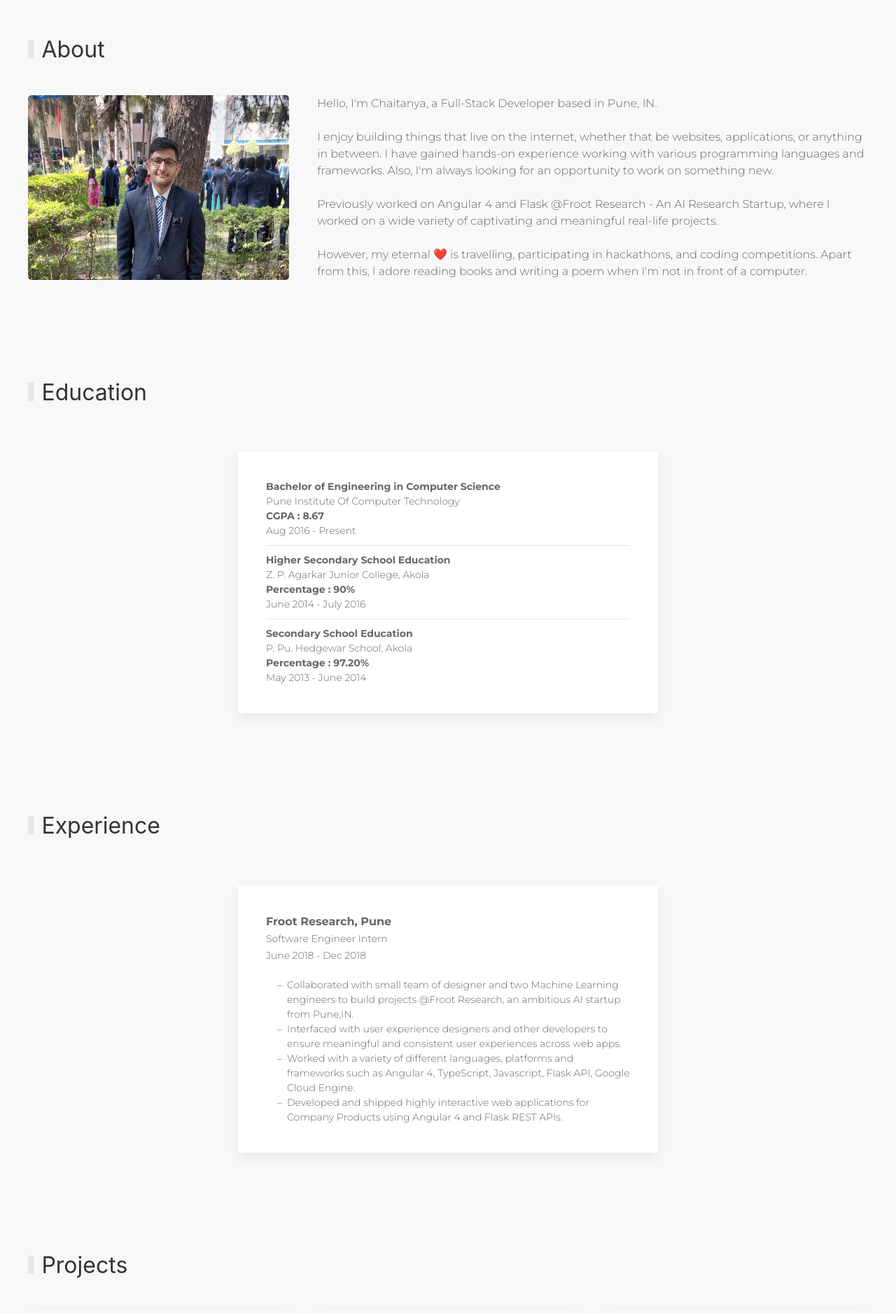
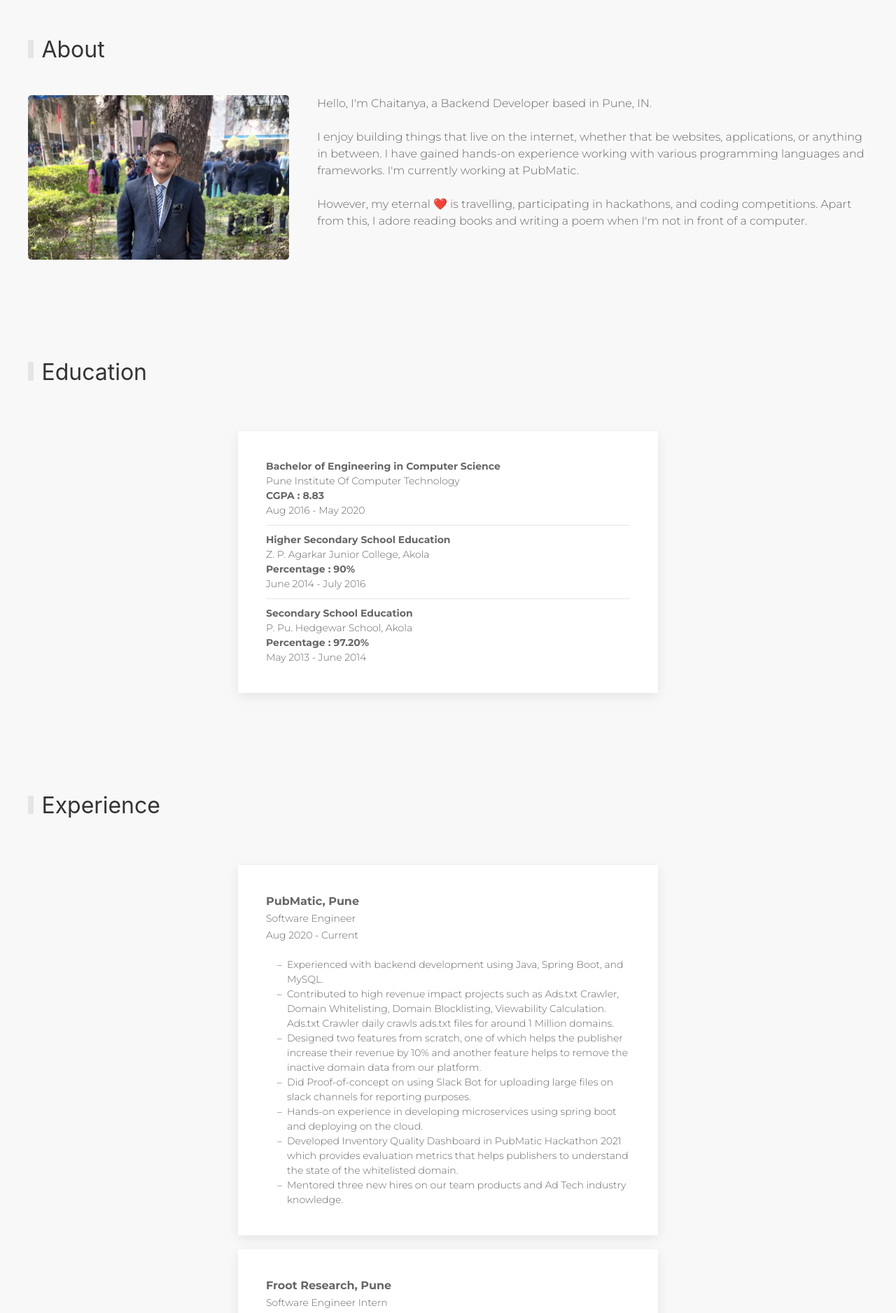
Before and after one commit to chaitanyagawande/Portfolio-v1, an Angular app: page / in a window 1280 px wide. Shown: the part 820-2696 px from the top of the page at 70% size. Built offline with nearby package versions, Linux system fonts and the light colour scheme; some icons are missing; a web font is replaced by a local one; what ngx-page-scroll-core would draw is missing.

Commit message:
updated introduction.

```diff
--- a/src/app/components/landing-image/landing-image.component.html
+++ b/src/app/components/landing-image/landing-image.component.html
@@ -15,7 +15,7 @@
                 <p class="uk-margin-medium uk-text-lead">
                     Hello 👋, I am <b>Chaitanya Gawande</b>
                     <br>
-                    <span>Full Stack Developer 🚀</span>
+                    <span>Backend Developer 🚀</span>
                 </p>
 
                 <div uk-grid="" class="uk-child-width-auto uk-grid-medium uk-flex-inline uk-flex-center uk-grid">
--- a/src/assets/introduction.json
+++ b/src/assets/introduction.json
@@ -81,15 +81,15 @@
         "Tech Enthusiast"
     ],
     "Profile_Picture": "assets/images/profile_pic.jpg",
-    "About_Me": "Hello, I'm Chaitanya, a Full-Stack Developer based in Pune, IN.<br/><br/>\r\n\r\nI enjoy building things that live on the internet, whether that be websites, applications, or anything in between. I have gained hands-on experience working with various programming languages and frameworks. Also, I'm always looking for an opportunity to work on something new.<br/><br/>\r\n\r\nPreviously worked on Angular 4 and Flask @Froot Research - An AI Research Startup, where I worked on a wide variety of captivating and meaningful real-life projects. <br/><br/>\r\n\r\nHowever, my eternal \u2764\uFE0F is travelling, participating in hackathons, and coding competitions. Apart from this, I adore reading books and writing a poem when I'm not in front of a computer.",
+    "About_Me": "Hello, I'm Chaitanya, a Backend Developer based in Pune, IN.<br/><br/>\r\n\r\nI enjoy building things that live on the internet, whether that be websites, applications, or anything in between. I have gained hands-on experience working with various programming languages and frameworks. I'm currently working at PubMatic. <br/><br/>\r\n\r\nHowever, my eternal \u2764\uFE0F is travelling, participating in hackathons, and coding competitions. Apart from this, I adore reading books and writing a poem when I'm not in front of a computer.",
     "Education": [
         {
             "Degree": "Bachelor of Engineering in Computer Science",
             "College_Name": "Pune Institute Of Computer Technology",
             "Start_Year": "Aug 2016",
-            "End_Year": "Present",
+            "End_Year": "May 2020",
             "Score_Type": "CGPA",
-            "Score": "8.67"
+            "Score": "8.83"
         },
         {
             "Degree": "Higher Secondary School Education",
@@ -109,6 +109,21 @@
         }
     ],
     "Experiences": [
+        {
+            "Company": "PubMatic, Pune",
+            "Designation": "Software Engineer",
+            "Start_Date": "Aug 2020",
+            "End_Date": "Current",
+            "Job_Details" : [
+                "Experienced with backend development using Java, Spring Boot, and MySQL.",
+                "Contributed to high revenue impact projects such as Ads.txt Crawler, Domain Whitelisting, Domain Blocklisting, Viewability Calculation. Ads.txt Crawler daily crawls ads.txt files for around 1 Million domains.",
+                "Designed two features from scratch, one of which helps the publisher increase their revenue by 10% and another feature helps to remove the inactive domain data from our platform.",
+                "Did Proof-of-concept on using Slack Bot for uploading large files on slack channels for reporting purposes.",
+                "Hands-on experience in developing microservices using spring boot and deploying on the cloud.",
+                "Developed Inventory Quality Dashboard in PubMatic Hackathon 2021 which provides evaluation metrics that helps publishers to understand the state of the whitelisted domain.",
+                "Mentored three new hires on our team products and Ad Tech industry knowledge."
+            ]
+        },
         {
             "Company": "Froot Research, Pune",
             "Designation": "Software Engineer Intern",
@@ -337,7 +352,7 @@
                     "name": "C++ (Proficient)"
                 },
                 {
-                    "name": "Java (Intermediate)"
+                    "name": "Java (Proficient)"
                 },
                 {
                     "name": "Python 3 (Intermediate)"
@@ -351,25 +366,16 @@
                     "name": "HTML 5"
                 },
                 {
-                    "name": "CSS/Sass"
+                    "name": "CSS"
                 },
                 {
-                    "name": "Bootstrap 4"
-                },
-                {
-                    "name": "Javascript (ES5)"
-                },
-                {
-                    "name": "Typescript"
+                    "name": "Javascript"
                 },
                 {
                     "name": "Angular 4"
                 },
                 {
-                    "name": "Gulp"
-                },
-                {
-                    "name": "D3"
+                    "name": "Bootstrap 4"
                 }
             ]
         },
@@ -377,22 +383,16 @@
             "name": "Back-End Technologies",
             "skill_set": [
                 {
-                    "name": "Django"
-                },
-                {
-                    "name": "Flask"
+                    "name": "Java"
                 },
                 {
                     "name": "Servlet & JSP"
                 },
                 {
-                    "name": "Spring Boot (Beginner)"
+                    "name": "Spring Boot"
                 },
                 {
                     "name": "MySQL"
-                },
-                {
-                    "name": "MongoDB"
                 }
             ]
         },
@@ -400,34 +400,19 @@
             "name": "Tools",
             "skill_set": [
                 {
-                    "name": "Linux"
-                },
-                {
                     "name": "Git & Github"
                 },
                 {
                     "name": "Eclipse"
                 },
                 {
-                    "name": "VSCode"
+                    "name": "Docker"
                 },
                 {
-                    "name": "Atom"
-                },
-                {
-                    "name": "Sublime Text"
-                },
-                {
-                    "name": "Microsoft Azure"
-                },
-                {
-                    "name": "Google Cloud"
+                    "name": "Kubernetes"
                 },
                 {
                     "name": "Postman"
-                },
-                {
-                    "name": "Chrome DevTools"
                 }
             ]
         }
--- a/src/index.html
+++ b/src/index.html
@@ -9,14 +9,18 @@
   <meta http-equiv="Content-Type" content="text/html;charset=UTF-8">
   <meta property="og:type" content="website" />
   <meta property="og:site_name" content="Chaitanya Gawande Portfolio" />
-	<meta property="og:url" content="chaitanyagawande.tech" />
+  <meta property="og:url" content="chaitanyagawande.tech" />
   <meta property="og:title" content="Chaitanya Gawande Portfolio" />
-  <meta property="og:description" content="Hello, I'm Chaitanya, a Full-Stack Developer based in Pune, IN. I enjoy building things that live on the internet, whether that be websites, applications, or anything in between. I have gained hands-on experience working with various programming languages and frameworks. Also, I'm always looking for an opportunity to work on something new. Previously worked on Angular 4 and Flask @Froot Research - An AI Research Startup, where I worked on a wide variety of captivating and meaningful real-life projects. However, my eternal ❤️ is travelling, participating in hackathons, and coding competitions. Apart from this, I adore reading books and writing a poem when I'm not in front of a computer.">
-	<meta itemprop="name" content="Chaitanya Gawande Portfolio" />
-  <meta itemprop="description" content="Hello, I'm Chaitanya, a Full-Stack Developer based in Pune, IN. I enjoy building things that live on the internet, whether that be websites, applications, or anything in between. I have gained hands-on experience working with various programming languages and frameworks. Also, I'm always looking for an opportunity to work on something new. Previously worked on Angular 4 and Flask @Froot Research - An AI Research Startup, where I worked on a wide variety of captivating and meaningful real-life projects. However, my eternal ❤️ is travelling, participating in hackathons, and coding competitions. Apart from this, I adore reading books and writing a poem when I'm not in front of a computer.">
-  <meta name="title" content="Chaitanya Gawande | Full Stack Developer | Software Developer | Tech Enthusiast">
-  <meta name="description" content="Hello, I'm Chaitanya, a Full-Stack Developer based in Pune, IN. I enjoy building things that live on the internet, whether that be websites, applications, or anything in between. I have gained hands-on experience working with various programming languages and frameworks. Also, I'm always looking for an opportunity to work on something new. Previously worked on Angular 4 and Flask @Froot Research - An AI Research Startup, where I worked on a wide variety of captivating and meaningful real-life projects. However, my eternal ❤️ is travelling, participating in hackathons, and coding competitions. Apart from this, I adore reading books and writing a poem when I'm not in front of a computer.">
-  <meta name="keywords" content="Software Developer, Full-Stack Developer, Tech Enthusiast, Angular Developer, Django Developer, Competitive Programmer, Backend Engineer, Frontend Engineer, Portfolio, Developer, Programmer, ">
+  <meta property="og:description"
+    content="Hello, I'm Chaitanya, a Software Engineer based in Pune, IN. I enjoy building things that live on the internet, whether that be websites, applications, or anything in between. I have gained hands-on experience working with various programming languages and frameworks. Currently working at PubMatic. However, my eternal ❤️ is travelling, participating in hackathons, and coding competitions. Apart from this, I adore reading books and writing a poem when I'm not in front of a computer.">
+  <meta itemprop="name" content="Chaitanya Gawande Portfolio" />
+  <meta itemprop="description"
+    content="Hello, I'm Chaitanya, a Software Engineer based in Pune, IN. I enjoy building things that live on the internet, whether that be websites, applications, or anything in between. I have gained hands-on experience working with various programming languages and frameworks. Currently working at PubMatic. However, my eternal ❤️ is travelling, participating in hackathons, and coding competitions. Apart from this, I adore reading books and writing a poem when I'm not in front of a computer.">
+  <meta name="title" content="Chaitanya Gawande | Backend Developer | Software Developer | Java Developer">
+  <meta name="description"
+    content="Hello, I'm Chaitanya, a Software Engineer based in Pune, IN. I enjoy building things that live on the internet, whether that be websites, applications, or anything in between. I have gained hands-on experience working with various programming languages and frameworks. Currently working at PubMatic. However, my eternal ❤️ is travelling, participating in hackathons, and coding competitions. Apart from this, I adore reading books and writing a poem when I'm not in front of a computer.">
+  <meta name="keywords"
+    content="Software Developer, Software Engineer, Tech Enthusiast, Angular Developer, Django Developer, Competitive Programmer, Backend Engineer, Frontend Engineer, Portfolio, Developer, Programmer, ">
   <meta name="robots" content="index, follow">
   <meta http-equiv="Content-Type" content="text/html; charset=utf-8">
   <meta name="language" content="English">
@@ -24,7 +28,7 @@
   <meta name="author" content="Chaitanya Gawande, cgawande12@gmail.com">
 
   <!-- Title -->
-  <title>Chaitanya Gawande | Full Stack Developer</title>
+  <title>Chaitanya Gawande | Backend Developer</title>
   <base href="/">
 
   <!-- Favicon.ico -->
@@ -35,7 +39,8 @@
 
   <!-- Styles -->
   <link rel="stylesheet" href="https://fonts.googleapis.com/css2?family=Inconsolata:wght@300&display=swap">
-  <link rel="stylesheet" href="https://fonts.googleapis.com/css2?family=Montserrat:ital,wght@0,200;0,300;0,700;1,400;1,500&display=swap">
+  <link rel="stylesheet"
+    href="https://fonts.googleapis.com/css2?family=Montserrat:ital,wght@0,200;0,300;0,700;1,400;1,500&display=swap">
   <link rel="stylesheet" href="assets/css/uikit.css" />
 
   <!-- Scripts -->
@@ -47,7 +52,7 @@
   <script async src="https://www.googletagmanager.com/gtag/js?id=UA-172490063-1"></script>
   <script>
     window.dataLayer = window.dataLayer || [];
-    function gtag(){dataLayer.push(arguments);}
+    function gtag() { dataLayer.push(arguments); }
     gtag('js', new Date());
     gtag('config', 'UA-172490063-1');
   </script>
```
